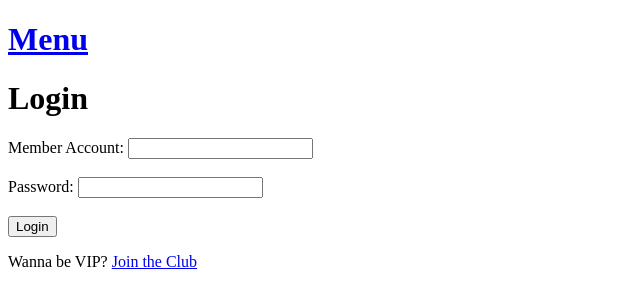
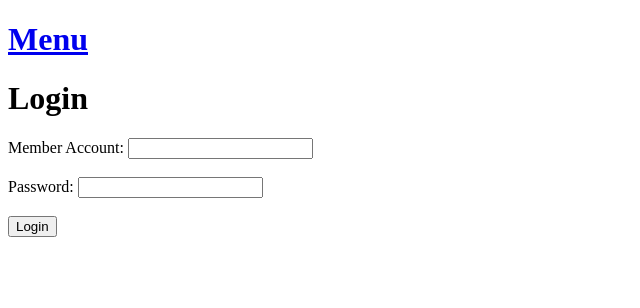
Before and after one commit to shiqi0515/UI-Programming, a plain HTML site: page Home.html in a window 1280 px wide. Shown: the whole page, without its empty margins (0-640 px from the left). Drawn offline with Linux system fonts and the light colour scheme.

Commit message:
Remove VIP signup link from Home page

```diff
--- a/Home.html
+++ b/Home.html
@@ -18,7 +18,6 @@
         <input type="password" id="password" name="password" required><br><br>
         <input type="submit" value="Login">
     </form>
-    <p>Wanna be VIP? <a href="signup.html">Join the Club</a></p>
 
     <script src="./js/Home_script.js"></script>
 </body>
```
